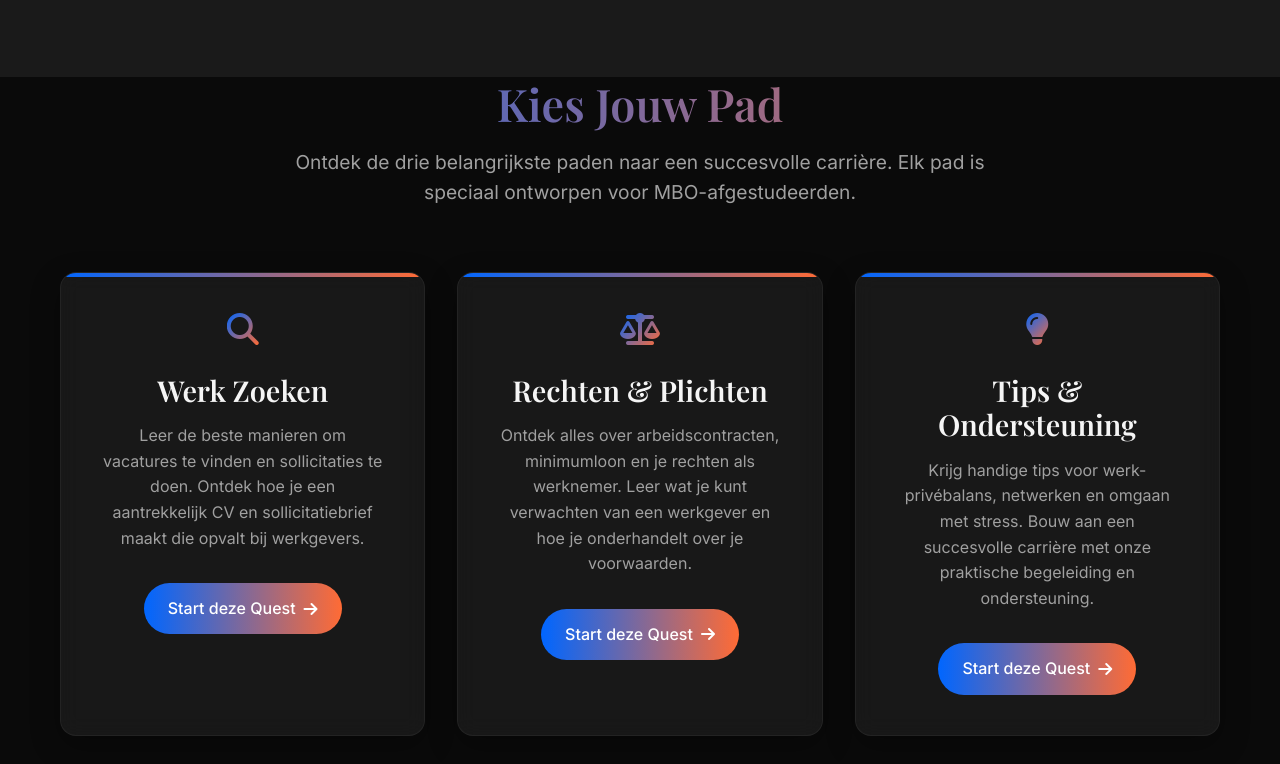
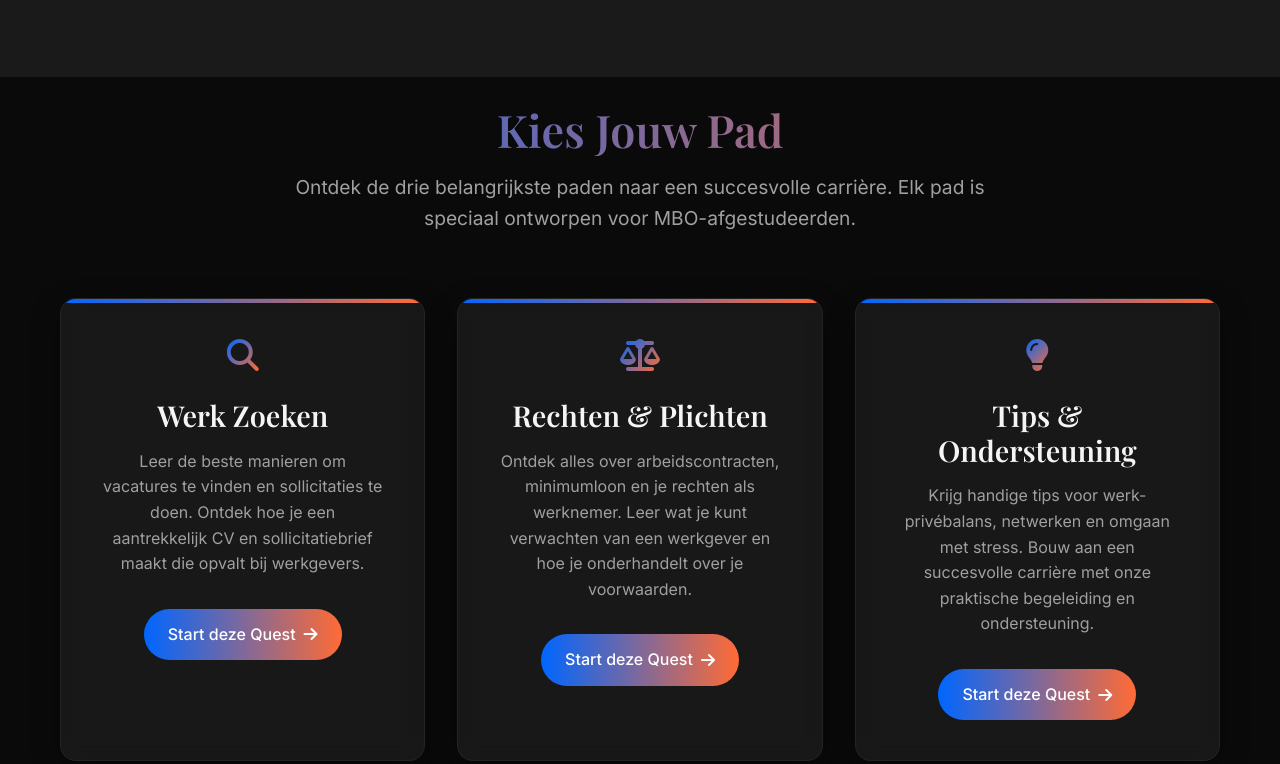
Before and after one commit to Krishnaabihari/Werkwijzer-B4, a plain HTML site: page index.html in a window 1280 px wide. Shown: the part 1142-1906 px from the top of the page. Drawn offline with nearby package versions, Linux system fonts and the light colour scheme.

Commit message:
<br> toegevoegd

```diff
--- a/index.html
+++ b/index.html
@@ -101,7 +101,7 @@
 
     <!-- Main Content -->
     <main class="container" id="paths">
-      <div class="section-title">
+      <div class="section-title"> <br>
         <h2>Kies Jouw Pad</h2>
         <p>
           Ontdek de drie belangrijkste paden naar een succesvolle carrière. Elk
@@ -252,7 +252,7 @@
             </div>
             <div class="testimonial-author">
               <div class="author-avatar">M</div>
-              <div class="author-info">
+              <div class="author-info"> <br>
                 <h4>Mike Jansen</h4>
                 <p>ICT Medewerker</p>
               </div>
```
